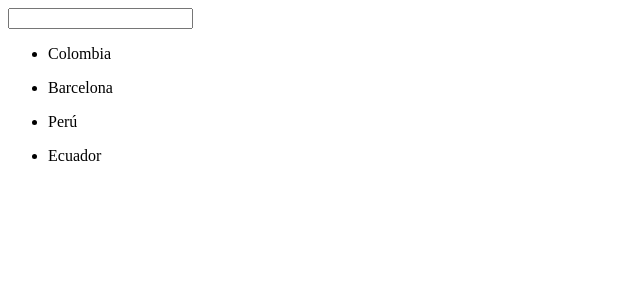
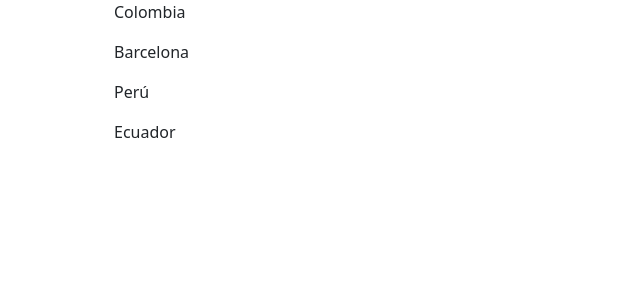
Before and after one commit to bolivar014/angular_dominicode, an Angular app: page / in a window 1280 px wide. Shown: the top 300 px of the page, without its empty margins (0-640 px from the left). Built offline with nearby package versions, Linux system fonts and the light colour scheme.

Commit message:
integrando CDN bootstrap

```diff
--- a/src/app/app.component.css
+++ /dev/null
@@ -1,14 +0,0 @@
-.selected {
-  background-color: red;
-  color: white;
-  padding: 10px;
-}
-
-.unSelected {
-  background-color: white;
-  padding: 10px;
-}
-
-.blue {
-  color: blue;
-}
--- a/src/app/app.component.html
+++ b/src/app/app.component.html
@@ -1,23 +1,23 @@
-<!--{{ title }}
-<img src="{{ url }}" alt="">-->
-
+<div class="container">
+  <div class="row">
+    <div class="col-md-8">
+      <!--
         <p *ngIf="name">El nombre es: {{ name }}</p>
         <input type="text" [(ngModel)]="name">
+      -->
 
       <ul *ngFor="let city of cities">
-  <li (click)="onCityClicked(city)" [ngClass]="{ 'selected': city === selection }">{{ city }}</li>
+        <li (click)="onCityClicked(city)" [ngClass]="{ 'alert alert-info': city === selection }">{{ city }}</li>
         <!--<li [ngClass]="{ 'color': 'white', 'background-color': city === 'madrid' ? 'blue' : 'green' }">{{ city }}</li>-->
         <!--<li [ngStyle]="{ 'color': 'white', 'background-color': city === 'madrid' ? 'blue' : 'green' }">{{ city }}</li>-->
         <!--<li [ngClass]="{ 'selected': city === 'Colombia','blue': city !== 'Lima' }">{{ city }}</li>-->
       </ul>
-
+    </div>
+    <div class="col-md-4">
       <div *ngIf="selection">
         your city is: {{ selection }}
-  <!-- Se envian argumentos hacía componentes button -->
-  <!--<button (click)="onClear()">Limpiar</button> -->
         <app-button (click)="onClear()" [color]="'blue'" [label]="'Clear your selection'" [selection]="selection"></app-button>
-  <!--
-  <app-button (click)="onClear()" [color]="'green'" [label]="'Bolivar014'"></app-button>
-  <app-button (click)="onClear()" [color]="'red'" [label]="'Hello world'"></app-button>
-  -->
       </div>
+    </div>
+  </div>
+</div>
--- /dev/null
+++ b/src/app/app.component.scss
@@ -0,0 +1,3 @@
+ul {
+  list-style-type: none;
+}
--- a/src/app/app.component.ts
+++ b/src/app/app.component.ts
@@ -3,7 +3,7 @@
 @Component({
   selector: 'app-root',
   templateUrl: './app.component.html',
-  styleUrls: ['./app.component.css']
+  styleUrls: ['./app.component.scss']
 })
 export class AppComponent {
   name?: string;
--- a/src/index.html
+++ b/src/index.html
@@ -6,8 +6,12 @@
   <base href="/">
   <meta name="viewport" content="width=device-width, initial-scale=1">
   <link rel="icon" type="image/x-icon" href="favicon.ico">
+  <!-- CSS only -->
+  <link href="https://cdn.jsdelivr.net/npm/bootstrap@5.2.0/dist/css/bootstrap.min.css" rel="stylesheet" integrity="sha384-gH2yIJqKdNHPEq0n4Mqa/HGKIhSkIHeL5AyhkYV8i59U5AR6csBvApHHNl/vI1Bx" crossorigin="anonymous">
 </head>
 <body>
   <app-root></app-root>
+  <!-- JavaScript Bundle with Popper -->
+  <script src="https://cdn.jsdelivr.net/npm/bootstrap@5.2.0/dist/js/bootstrap.bundle.min.js" integrity="sha384-A3rJD856KowSb7dwlZdYEkO39Gagi7vIsF0jrRAoQmDKKtQBHUuLZ9AsSv4jD4Xa" crossorigin="anonymous"></script>
 </body>
 </html>
```
Lines whose indentation alone changed are shown as unchanged.
